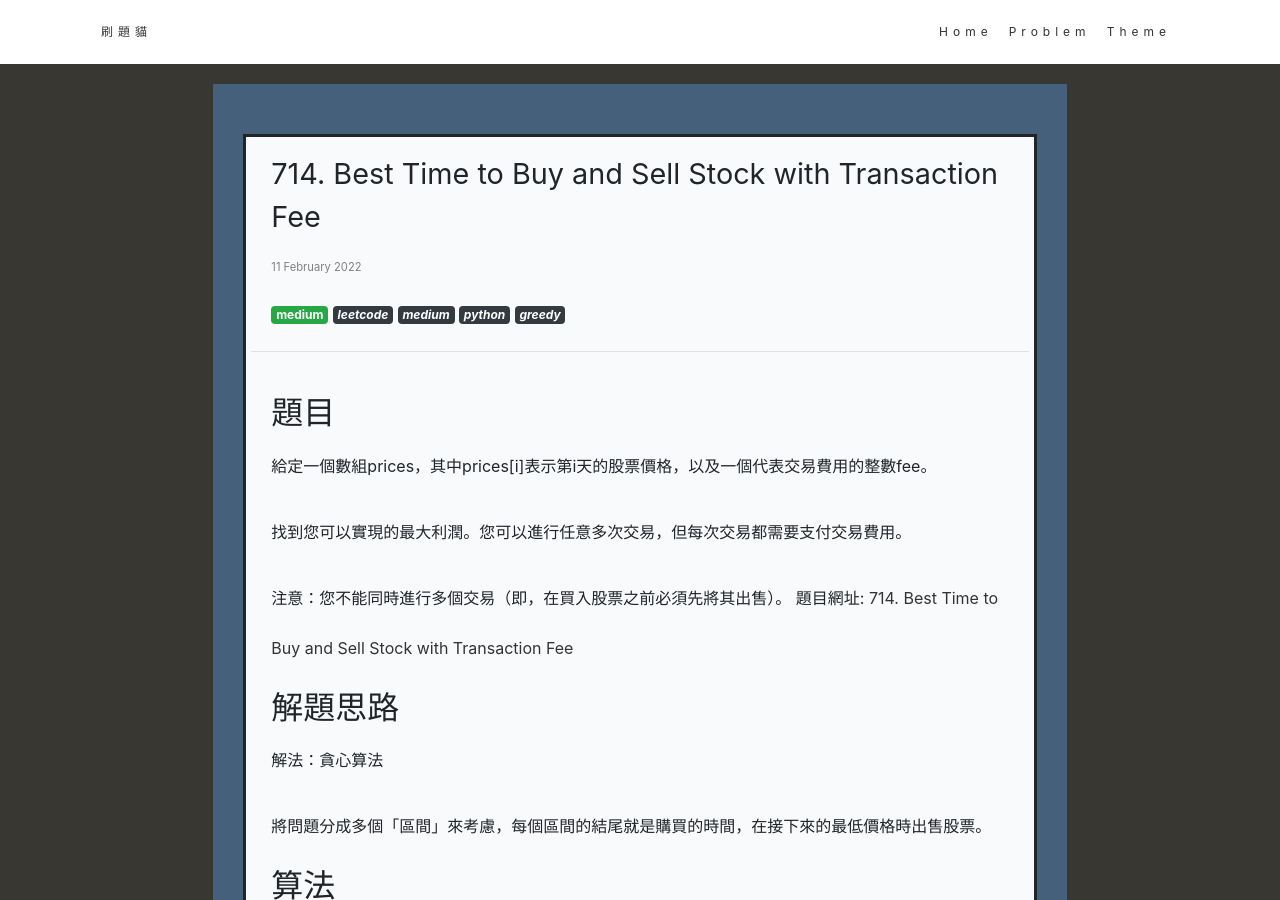
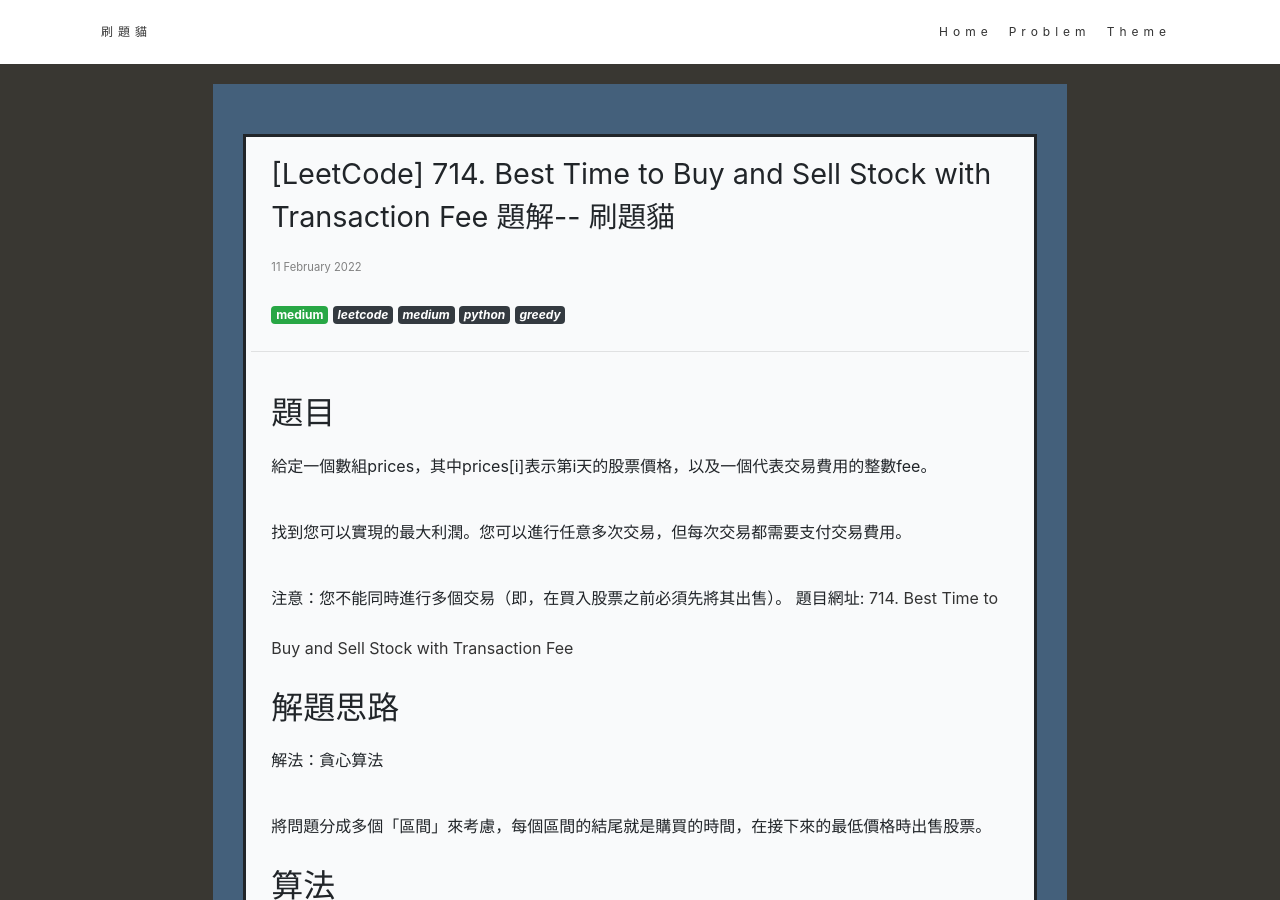
Before and after one commit to catxcoders/catxcoders.github.io, a Jekyll site: the page built from _posts/2022-02-11-714-Best-Time-to-Buy-and-Sell-Stock-with-Transaction-Fee.markdown, in a window 1280 px wide and 900 px high. Built offline with Jekyll 4.4.1, drawn with Linux system fonts in a browser that asks for light colours; nearby versions of some CDN libraries; formulas are drawn with MathJax 3.

Commit message:
modify 714 title

```diff
--- a/_posts/2022-02-11-714-Best-Time-to-Buy-and-Sell-Stock-with-Transaction-Fee.markdown
+++ b/_posts/2022-02-11-714-Best-Time-to-Buy-and-Sell-Stock-with-Transaction-Fee.markdown
@@ -1,6 +1,6 @@
 ---
 layout: article_post
-title:  "714. Best Time to Buy and Sell Stock with Transaction Fee"
+title:  "[LeetCode] 714. Best Time to Buy and Sell Stock with Transaction Fee 題解-- 刷題貓"
 categories: medium
 tags: leetcode medium python greedy
 excerpt_separator: <!--more-->
```
